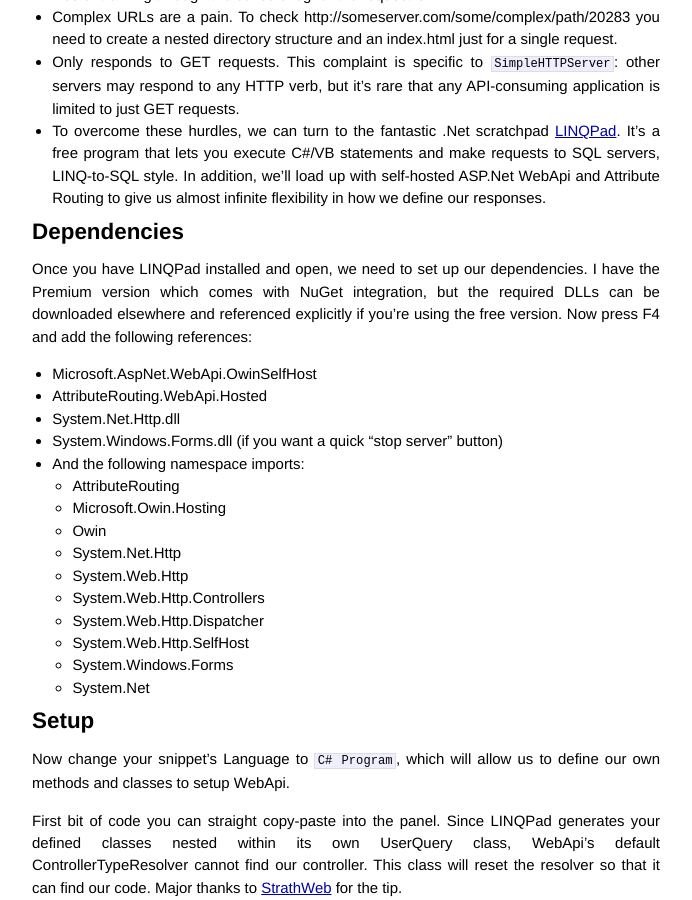
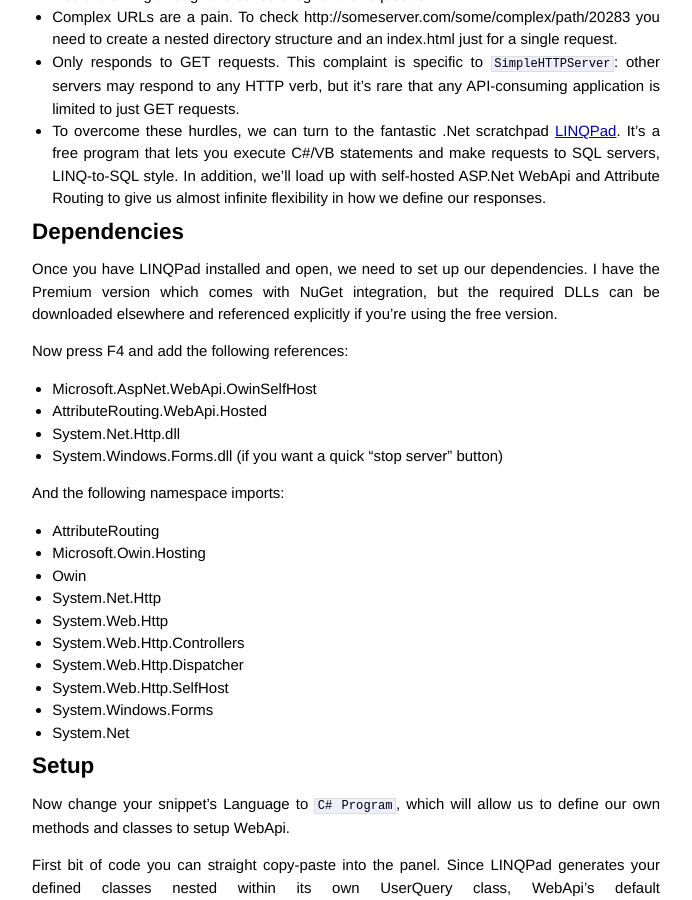
Before and after one commit to nemec/nemec.github.io, a Jekyll site: the page built from _posts/2013-12-20-quick-web-development-with-linqpad.md, in a window 1280 px wide and 900 px high, scrolled down 524 px. Shown: the whole window, without its empty margins (294-986 px from the left). Built offline with Jekyll 4.4.1, drawn with Linux system fonts in a browser that asks for light colours; Markdown is read by kramdown in place of the engine named in the settings.

Commit message:
Fixed bulleting.

```diff
--- a/_posts/2013-12-20-quick-web-development-with-linqpad.md
+++ b/_posts/2013-12-20-quick-web-development-with-linqpad.md
@@ -26,23 +26,26 @@ My first instinct would be to create a folder representing the path you want, dr
 Dependencies
 ------------
 
-Once you have LINQPad installed and open, we need to set up our dependencies. I have the Premium version which comes with NuGet integration, but the required DLLs can be downloaded elsewhere and referenced explicitly if you're using the free version. Now press F4 and add the following references:
+Once you have LINQPad installed and open, we need to set up our dependencies. I have the Premium version which comes with NuGet integration, but the required DLLs can be downloaded elsewhere and referenced explicitly if you're using the free version.
+
+Now press F4 and add the following references:
 
 * Microsoft.AspNet.WebApi.OwinSelfHost
 * AttributeRouting.WebApi.Hosted
 * System.Net.Http.dll
 * System.Windows.Forms.dll (if you want a quick "stop server" button)
-* And the following namespace imports:
-  * AttributeRouting
-  * Microsoft.Owin.Hosting
-  * Owin
-  * System.Net.Http
-  * System.Web.Http
-  * System.Web.Http.Controllers
-  * System.Web.Http.Dispatcher
-  * System.Web.Http.SelfHost
-  * System.Windows.Forms
-  * System.Net
+
+And the following namespace imports:
+* AttributeRouting
+* Microsoft.Owin.Hosting
+* Owin
+* System.Net.Http
+* System.Web.Http
+* System.Web.Http.Controllers
+* System.Web.Http.Dispatcher
+* System.Web.Http.SelfHost
+* System.Windows.Forms
+* System.Net
 
 Setup
 -----
```
